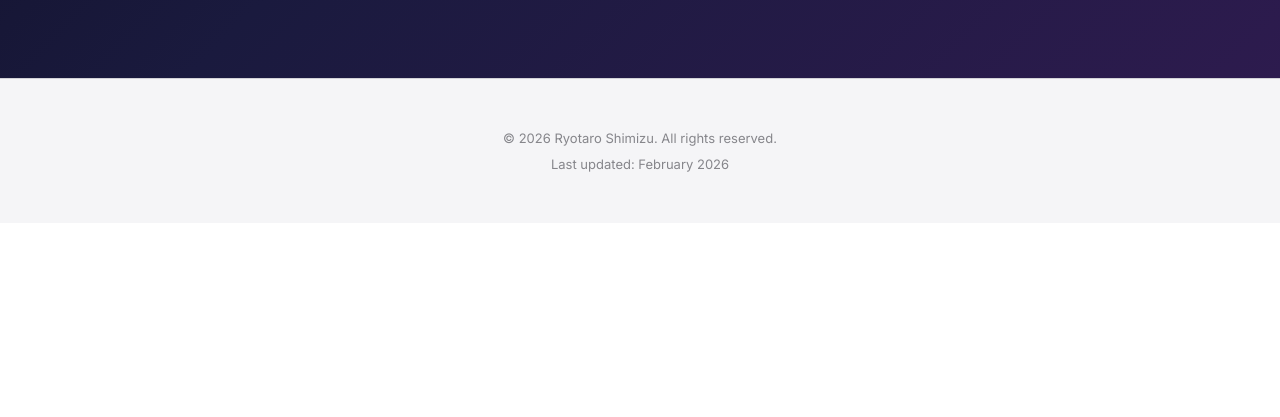
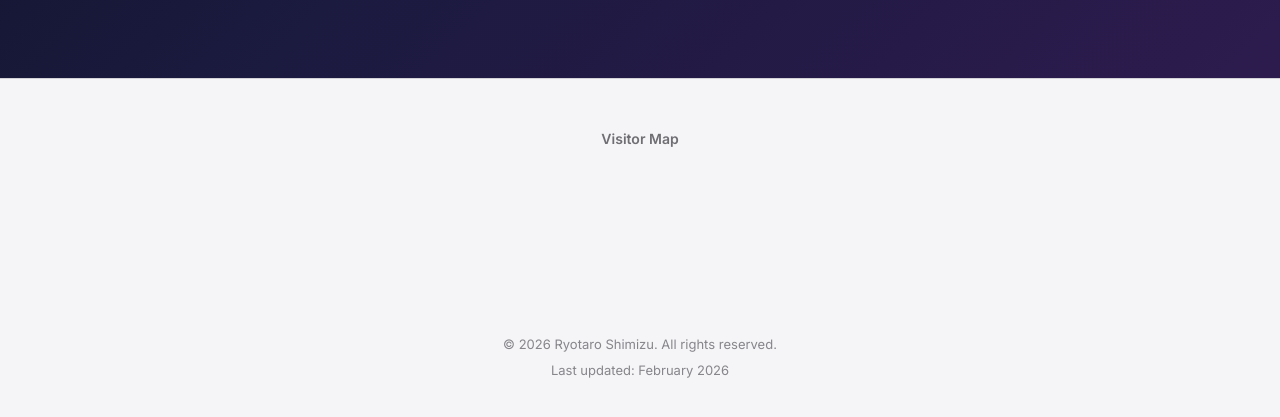
Before and after one commit to jchanxtarov/jchanxtarov.github.io, a website: page index.html in a window 1280 px wide. Shown: the part 10892-11309 px from the top of the page. Before the commit the page ends 11115 px from the top, so only its background shows below. Drawn offline with nearby package versions, Linux system fonts and the light colour scheme.

Commit message:
Add ClustrMaps widget and update README with deployment docs
- Enable MapMyVisitors visitor tracking widget in footer
- Update README with actual deployment commands used
- Document pre-push hook, GitHub Actions CI, and GitHub Pages setup

Co-Authored-By: Claude Opus 4.6 <noreply@anthropic.com>

```diff
--- a/index.html
+++ b/index.html
@@ -550,14 +550,12 @@
   <footer class="footer">
     <div class="container">
       <div class="footer-content">
-        <!-- Visitor map hidden for now
         <div class="footer-map">
           <h3>{{ t['footer.visitors'] }}</h3>
           <div id="clustrmaps-container">
-            <script type="text/javascript" id="clustrmaps" src="//cdn.clustrmaps.com/map_v2.js?cl=ffffff&w=300&t=tt&d=1bv7x&co=2d78ad&ct=ffffff&cmo=3acc3a&cmn=ff5353"></script>
+            <script type="text/javascript" id="mapmyvisitors" src="//mapmyvisitors.com/map.js?d=GGvQFKugyPiDmnn7Uf8UGwoareDOVPDdHocuFEAq75s&cl=ffffff&w=a"></script>
           </div>
         </div>
-        -->
         <div class="footer-info">
           <p>&copy; 2026 Ryotaro Shimizu. All rights reserved.</p>
           <p class="footer-update">{{ t['footer.update'] }}</p>
```
Also changed, not shown: README.md.
